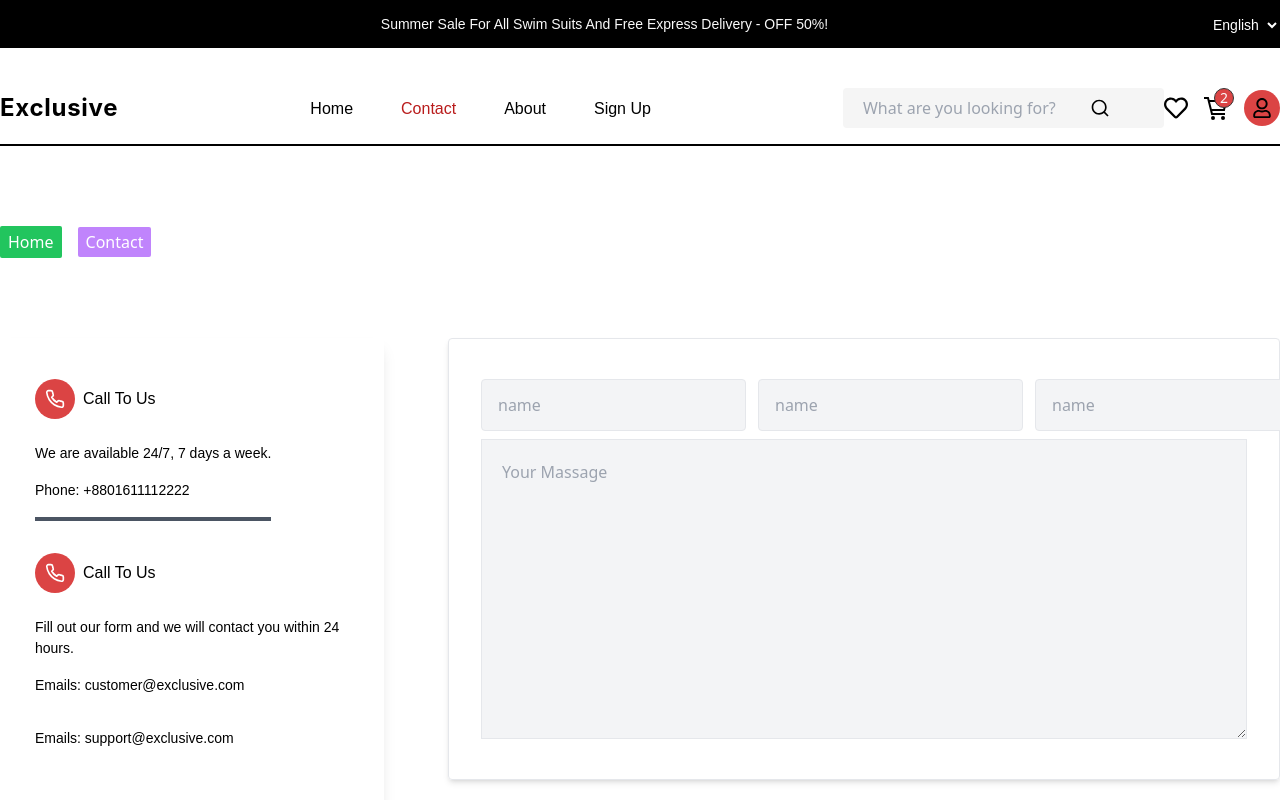
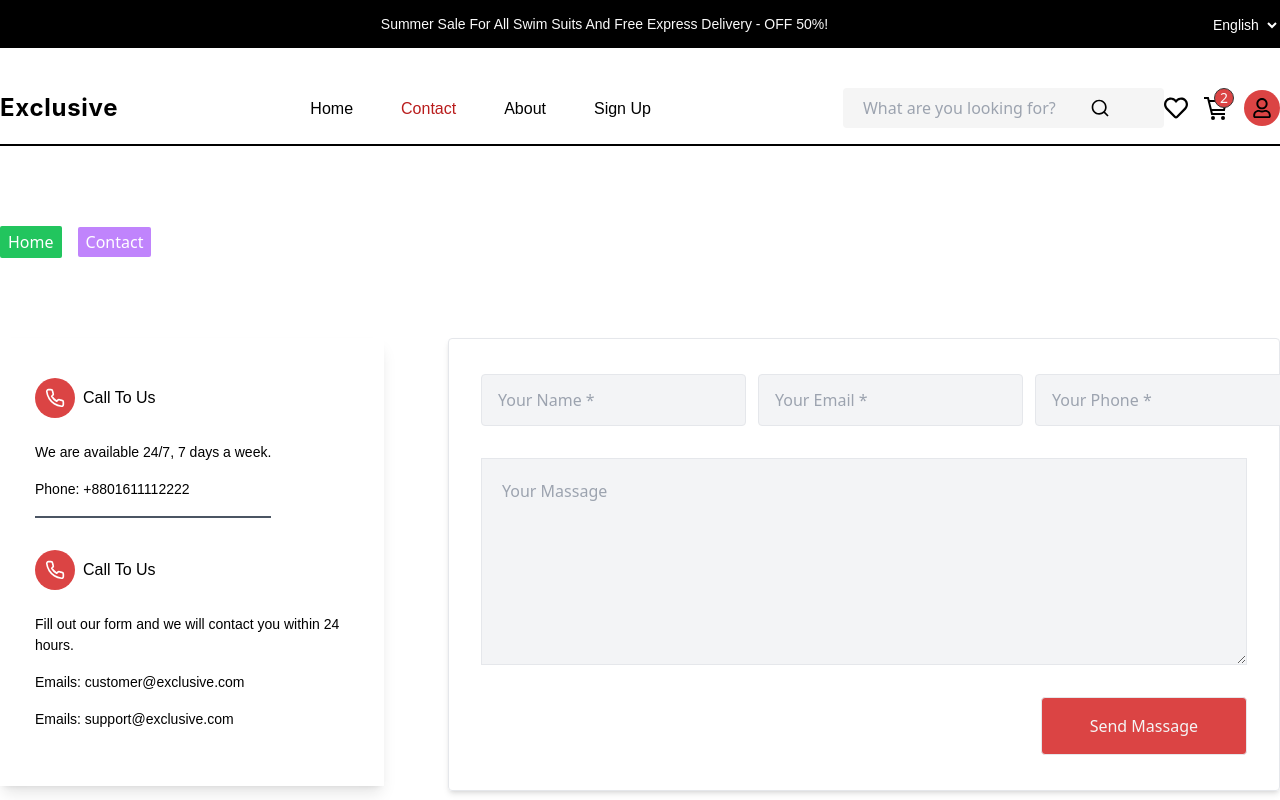
Before and after one commit to Web-Tushar/exclusive_frontend, a React (Vite) app: page /Contact in a window 1280 px wide. Shown: the top 800 px of the page. Built offline with nearby package versions, Linux system fonts and the light colour scheme.

Commit message:
contactschema validation done

```diff
--- a/src/pages/contact/Contact.jsx
+++ b/src/pages/contact/Contact.jsx
@@ -1,22 +1,36 @@
 import React from 'react'
 import { BreadCrumb } from '../../Component/commonComponents/BreadCrumbs'
 import { FiPhone } from "react-icons/fi";
+import { useFormik } from 'formik';
+import { contactschema } from '../../validation/schema/LoginSchema';
 
 const Contact = () => {
+     const formik = useFormik({
+          initialValues: {
+               name: '',
+               phone: '',
+               email: '',
+               message: ''
+          },
+          validationSchema: contactschema,
+          onSubmit: (values) => {
+               console.log(values)
+          },
+     })
      return (
           <div className='container'>
                <div className="">
                     <BreadCrumb />
                </div>
                <div className="flex justify-between items-start">
-                    <div className="mb-[140px] max-w-[30%] py-[41px] px-[35px] shadow-lg">
+                    <div className="mb-[140px] max-w-[30%] py-[40px] px-[35px] shadow-lg">
                          <div className="flex items-center gap-x-2">
                               <div className="w-[40px] h-[40px] rounded-full bg-red_DB4444 flex justify-center items-center text-white text-[20px]">
                                    <FiPhone />
                               </div>
                               <h3 className='font-poppins text-4 font-medium'>Call To Us</h3>
                          </div>
-                         <div className="mt-6 border-b-4 inline-block border-gray-600">
+                         <div className="mt-6 border-b-2 inline-block border-gray-600">
                               <h5 className='font-poppins text-[14px] font-normal'>
                                    We are available 24/7, 7 days a week.
                               </h5>
@@ -33,23 +47,75 @@ const Contact = () => {
                               <p className='font-poppins text-[14px] font-normal'>
                                    Fill out our form and we will contact you within 24 hours.
                               </p>
-                              <a href='mailto:customer@exclusive.com' className='mt-4 mb-4 font-poppins text-[14px] font-normal'>Emails: customer@exclusive.com</a>
+                              <a href='mailto:customer@exclusive.com' className='mt-4  font-poppins text-[14px] font-normal'>Emails: customer@exclusive.com</a>
                               <a href='mailto:support@exclusive.com' className='mt-4 mb-4 font-poppins text-[14px] font-normal'>Emails: support@exclusive.com</a>
                          </div>
 
                     </div>
+                    <form onSubmit={formik.handleSubmit} className="max-w-[65%] px-[32px] py-[35px] border rounded shadow-md " action="">
 
-                    <div className="max-w-[65%] px-[32px] py-[40px] border rounded shadow-md">
                          <div className=" flex gap-x-3  ">
-                              <input type="text" placeholder='name' className='border rounded bg-gray-100 py-[13px] px-[16px]' />
-                              <input type="text" placeholder='name' className='border rounded bg-gray-100 py-[13px] px-[16px]' />
-                              <input type="text" placeholder='name' className='border rounded bg-gray-100 py-[13px] px-[16px]' />
+                              <div className="flex flex-col">
+                                   <input type="text"
+                                        placeholder='Your Name *'
+                                        required
+                                        id="name"
+                                        name='name'
+                                        value={formik.values.name}
+                                        onChange={formik.handleChange}
+                                        className='border rounded bg-gray-100 py-[13px] px-[16px]' />
+                                   {formik.errors.name && formik.touched.name ? (
+                                        <div className="text-red-500 ">{formik.errors.name}</div>) : null}
+
+                              </div>
+                              <div className="flex flex-col">
+                                   <input type="text"
+                                        placeholder='Your Email *'
+                                        required
+                                        id="email"
+                                        name='email'
+                                        value={formik.values.email}
+                                        onChange={formik.handleChange}
+                                        className='border rounded bg-gray-100 py-[13px] px-[16px]' />
+                                   {formik.errors.email && formik.touched.email ? (
+                                        <div className="text-red-500 ">{formik.errors.email}</div>) : null}
+
+                              </div>
+                              <div className="">
+                                   <input type="text"
+                                        placeholder='Your Phone *'
+                                        required
+                                        id="phone"
+                                        name='phone'
+                                        value={formik.values.phone}
+                                        onChange={formik.handleChange}
+                                        className='border rounded bg-gray-100 py-[13px] px-[16px]' />
+                                   {formik.errors.phone && formik.touched.phone ? (
+                                        <div className="text-red-500 ">{formik.errors.phone}</div>) : null}
+
+
+                              </div>
                          </div>
                          <div className="">
-                              <textarea className=' p-5 block  mt-2 bg-gray-100 border w-[100%] h-[300px]' name="message" id="message" rows={4} placeholder='Your Massage '></textarea>
+                              <textarea
+                                   className=' p-5 block  overflow-scroll mt-8 bg-gray-100 border w-[100%] h-[207px]'
+                                   name="message"
+                                   id="message"
+                                   value={formik.values.message}
+                                   onChange={formik.handleChange}
+                                   rows={4}
+                                   placeholder='Your Massage '></textarea>
+                              {formik.errors.message && formik.touched.message ? (
+                                   <div className="text-red-500 ">{formik.errors.message}</div>) : null}
+                         </div>
+                         <div className="text-end pt-8">
+                              <button type='submit' className=' border text-white_5F5 rounded bg-red_DB4444  py-4 px-12 '>Send Massage</button>
+
                          </div>
 
-                    </div>
+
+
+                    </form>
 
                </div>
           </div>
--- a/src/validation/schema/LoginSchema.jsx
+++ b/src/validation/schema/LoginSchema.jsx
@@ -3,6 +3,8 @@ import * as Yup from 'yup';
 let mailFormat = /^[a-zA-Z0-9_.+-]+@[a-zA-Z0-9-]+.[a-zA-Z0-9-.]+$/;
 let passwordFormat =
   /^.*(?=.{8,})((?=.*[!@#$%^&*()\-_=+{};:,<.>]){1})(?=.*\d)((?=.*[a-z]){1})((?=.*[A-Z]){1}).*$/;
+
+const bdPhoneRegex = /^(?:\+8801\d{9}|01\d{9})$/;
 
 export const LoginSchema = Yup.object({
   emailorphone: Yup.string()
@@ -13,4 +15,13 @@ let passwordFormat =
     .min(8, "pasaword can be 8 character")
     .max(14, "password can over 14 character")
     .matches(passwordFormat, "password include 1 speacial character number and upper case lowercase ").required("password requred")
+});
+
+export const contactschema = Yup.object({
+  name: Yup.string().required("Name is requred"),
+  email: Yup.string().matches(mailFormat, "Invalid email address").required("email address is required"),
+  phone: Yup.string().required("phone number is required").matches(bdPhoneRegex, "invalid phone number"),
+  message:Yup.string().required("message is required")
+
+
 })
```
Lines whose indentation alone changed are shown as unchanged.
